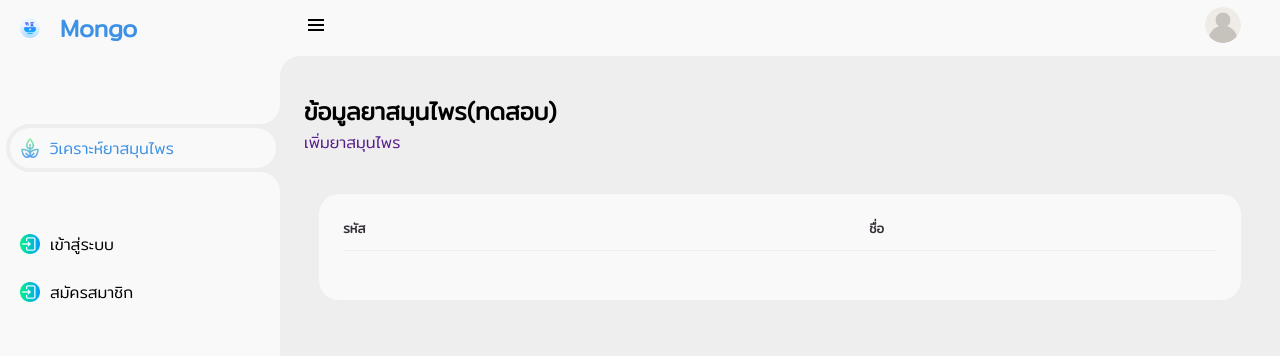
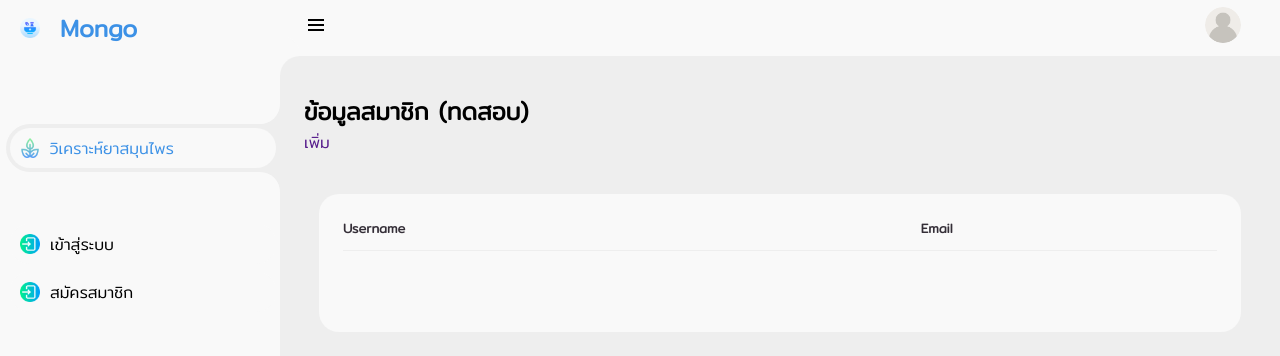
Before and after one commit to Seiki78/Herbit-Website, a Flask app: page / in a window 1280 px wide. Shown: the top 356 px of the page. Run offline with Flask 3, Linux system fonts and the light colour scheme; data that the repository does not hold is empty; some libraries are stand-ins or nearby versions.

Commit message:
Add user list display

```diff
--- a/templates/general_pretest.html
+++ b/templates/general_pretest.html
@@ -72,9 +72,9 @@
 
 	<div class="head-title"></div>
         <div class="left">
-            <h1>ข้อมูลยาสมุนไพร(ทดสอบ)</h1>
+            <h1>ข้อมูลสมาชิก (ทดสอบ)</h1>
         </div>
-        <a href="" class="btn-download">เพิ่มยาสมุนไพร</a>
+        <a href="" class="btn-download">เพิ่ม</a>
     </div>
 
 
@@ -84,17 +84,17 @@
             <table>
                 <thead>
                     <tr>
-                        <th>รหัส</th>
-                        <th>ชื่อ</th>
+                        <th>Username</th>
+                        <th>Email</th>
                     </tr>
                 </thead>
                 <tbody>
-                    {% for herb in herbs %}
+
                     <tr>
-                        <td>{{ herb.h_id }}</td>
-                        <td>{{ herb.h_name }}</td>
+                        <td></td>
+                        <td></td>
                     </tr>
-                    {% endfor %}
+
 
                 </tbody>
             </table>
```
